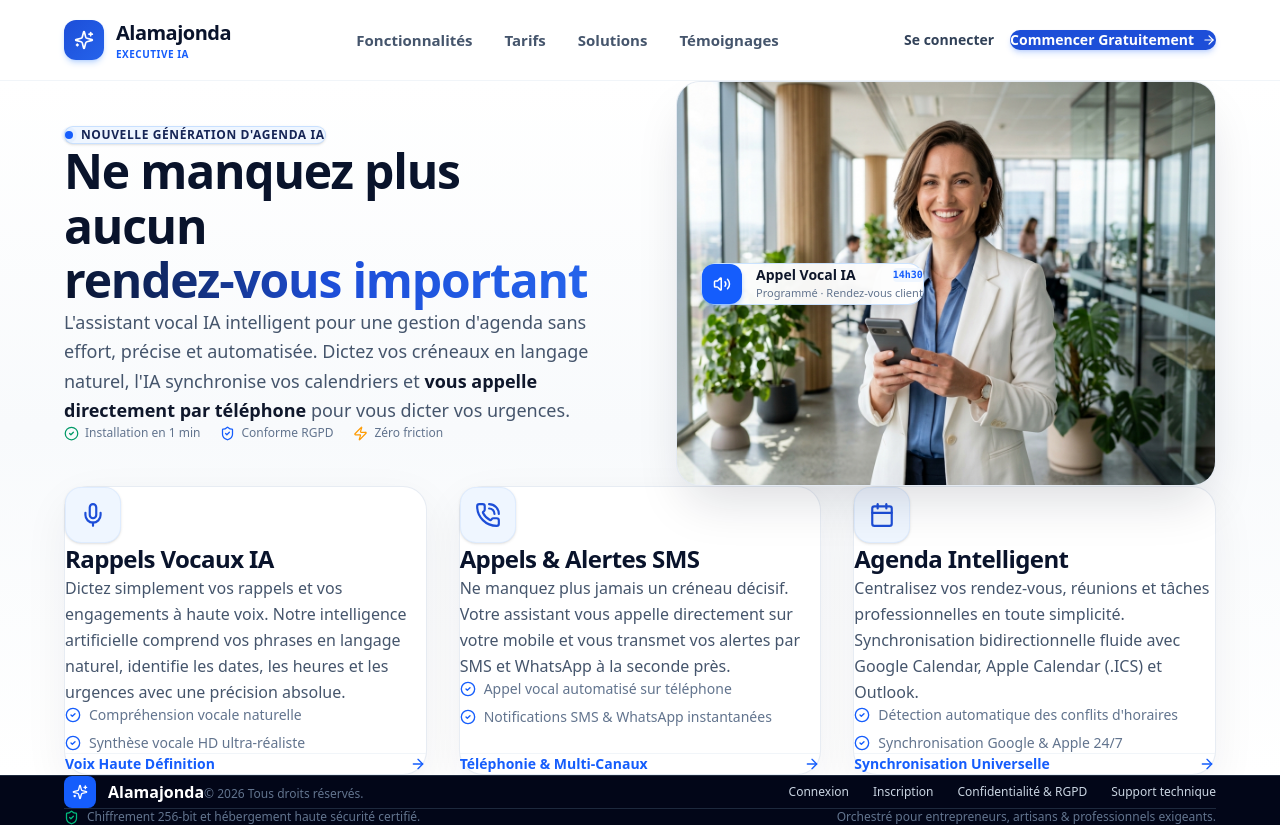
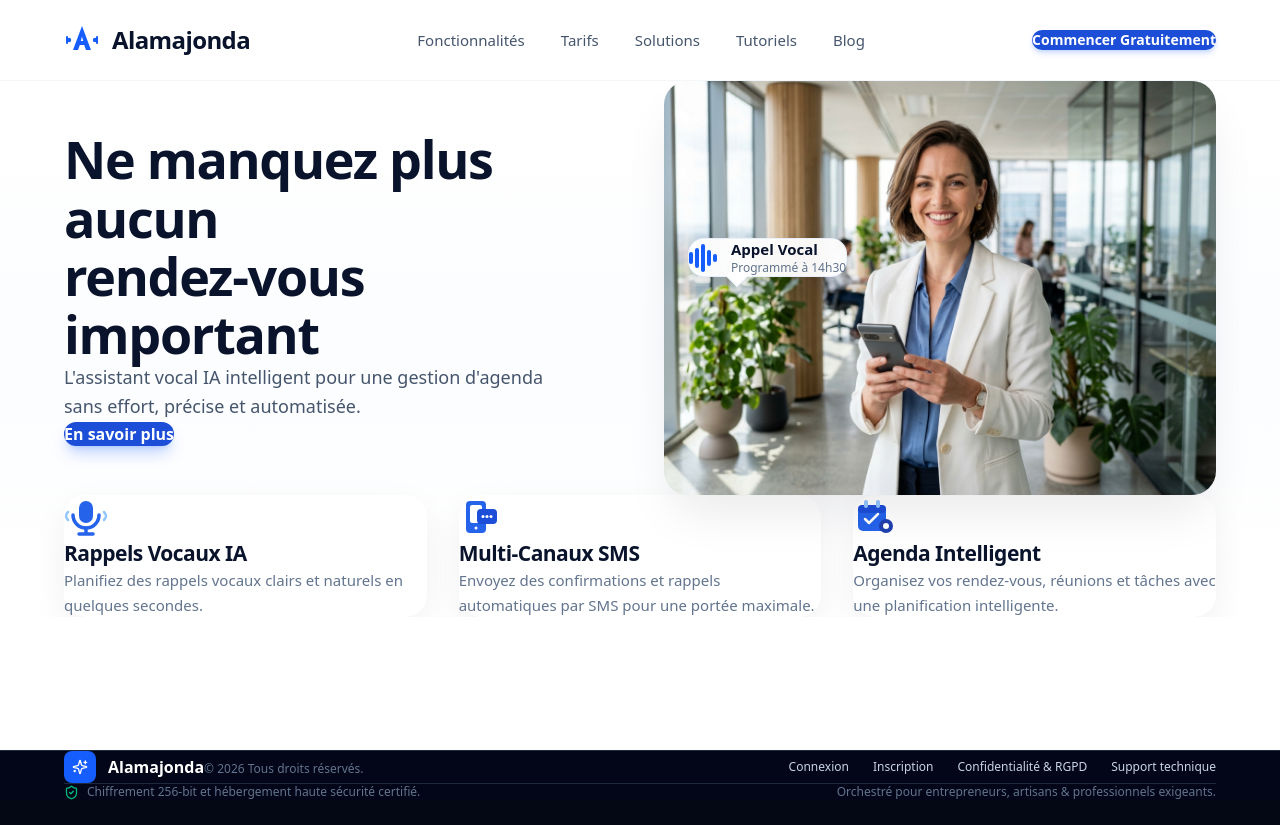
Before and after one commit to imorousalem8-sys/agenda, a Next.js app: page / in a window 1280 px wide. After the commit the page ends 800 px from the top, so only its background shows below. Built offline with nearby package versions, Linux system fonts and the light colour scheme.

Commit message:
style: replicate exact executive aesthetic with floating shadow cards, custom SVG icons, and speech bubble

```diff
--- a/components/landing/Hero.tsx
+++ b/components/landing/Hero.tsx
@@ -3,25 +3,6 @@
 import React, { useState } from "react";
 import Image from "next/image";
 import Link from "next/link";
-import {
-  Sparkles,
-  ArrowRight,
-  ShieldCheck,
-  Mic,
-  PhoneCall,
-  Calendar,
-  CheckCircle2,
-  Clock,
-  Play,
-  Pause,
-  Volume2,
-  Zap,
-  TrendingUp,
-  MessageSquare,
-  Lock,
-  ChevronRight,
-  Phone,
-} from "lucide-react";
 import { speakAIText, playAlertChime } from "@/lib/voice";
 
 export default function Hero() {
@@ -48,8 +29,8 @@ export default function Hero() {
   };
 
   return (
-    <section className="w-full bg-gradient-to-b from-white via-[#f8fafc] to-white text-slate-900 pt-8 sm:pt-12 pb-20 sm:pb-28 font-sans overflow-hidden">
-      {/* Conteneur avec marges garanties de chaque côté */}
+    <section className="w-full bg-gradient-to-b from-white via-[#fcfdff] to-white text-slate-900 pt-6 sm:pt-10 pb-16 sm:pb-24 font-sans overflow-hidden">
+      {/* Conteneur fluide et cadré */}
       <div
         className="mx-auto"
         style={{
@@ -60,94 +41,73 @@ export default function Hero() {
       >
 
         {/* =========================================================
-            1. HERO STAGE : 2 COLONNES HAUTE COUTURE
+            1. HERO STAGE : 2 COLONNES (STYLE MAQUETTE ORIGINALE)
            ========================================================= */}
-        <div className="grid grid-cols-1 lg:grid-cols-12 gap-10 lg:gap-14 items-center mb-14 sm:mb-20">
+        <div className="grid grid-cols-1 lg:grid-cols-12 gap-8 lg:gap-12 items-center mb-10 sm:mb-16">
 
-          {/* A. Colonne Gauche : Eyebrow + Grand Titre + Pitch + CTAs */}
+          {/* A. Colonne Gauche : Grand Titre + Pitch + Bouton En savoir plus */}
           <div className="lg:col-span-6 flex flex-col items-start justify-center pr-0 lg:pr-4 z-10">
 
-            {/* Eyebrow Badge Exécutif */}
-            <div className="inline-flex items-center gap-2 px-3.5 py-1.5 rounded-full bg-blue-50 border border-blue-200/80 mb-6 shadow-sm">
-              <span className="flex h-2 w-2 relative">
-                <span className="animate-ping absolute inline-flex h-full w-full rounded-full bg-blue-500 opacity-75"></span>
-                <span className="relative inline-flex rounded-full h-2 w-2 bg-blue-600"></span>
-              </span>
-              <span className="text-xs font-bold text-blue-950 uppercase tracking-wider">
-                NOUVELLE GÉNÉRATION D&apos;AGENDA IA
-              </span>
-            </div>
-
-            {/* Grand Titre (Typographie Élégante & Cadrée) */}
-            <h1 className="text-3xl sm:text-4xl lg:text-[44px] xl:text-[48px] font-black text-[#09132b] tracking-tight leading-[1.14] mb-5 text-left">
+            {/* Grand Titre Exact */}
+            <h1 className="text-4xl sm:text-5xl lg:text-[52px] font-extrabold text-[#09132b] tracking-tight leading-[1.12] mb-6 text-left">
               Ne manquez plus aucun <br className="hidden sm:inline" />
-              <span className="bg-gradient-to-r from-[#09132b] via-[#1d4ed8] to-[#2563eb] bg-clip-text text-transparent">
               rendez-vous important
-              </span>
             </h1>
 
             {/* Sous-titre Explicatif */}
-            <p className="text-base sm:text-lg text-slate-600 font-normal leading-relaxed mb-8 max-w-xl text-left">
-              L&apos;assistant vocal IA intelligent pour une gestion d&apos;agenda sans effort, précise et automatisée. Dictez vos créneaux en langage naturel, l&apos;IA synchronise vos calendriers et <strong className="text-slate-900 font-semibold">vous appelle directement par téléphone</strong> pour vous dicter vos urgences.
+            <p className="text-base sm:text-[18px] text-slate-600 font-normal leading-relaxed mb-8 max-w-lg text-left">
+              L&apos;assistant vocal IA intelligent pour une gestion d&apos;agenda sans effort, précise et automatisée.
             </p>
 
-
-            {/* Micro-Preuve Sociale */}
-            <div className="flex items-center gap-5 text-xs text-slate-500 font-medium flex-wrap">
-              <span className="flex items-center gap-1.5">
-                <CheckCircle2 size={15} className="text-emerald-600 shrink-0" />
-                Installation en 1 min
-              </span>
-              <span className="flex items-center gap-1.5">
-                <ShieldCheck size={15} className="text-blue-600 shrink-0" />
-                Conforme RGPD
-              </span>
-              <span className="flex items-center gap-1.5">
-                <Zap size={15} className="text-amber-500 shrink-0" />
-                Zéro friction
-              </span>
-            </div>
+            {/* Bouton d'action "En savoir plus" */}
+            <Link
+              href="/register"
+              className="inline-flex items-center justify-center px-8 py-3.5 rounded-xl text-base font-bold text-white bg-[#1d4ed8] hover:bg-[#1e40af] shadow-lg shadow-blue-600/25 hover:shadow-xl hover:shadow-blue-600/35 hover:-translate-y-0.5 transition-all"
+            >
+              En savoir plus
+            </Link>
 
           </div>
 
-          {/* B. Colonne Droite : Photo Haute Définition & Bulle Vocale Interactive */}
+          {/* B. Colonne Droite : Photo Femme d'Affaires & Bulle d'Appel Vocal */}
           <div className="lg:col-span-6 relative flex items-center justify-center lg:justify-end">
 
-            {/* Halo Décoratif Subtil */}
-            <div className="absolute -inset-4 bg-gradient-to-tr from-blue-100/60 via-indigo-50/40 to-transparent rounded-[2.5rem] blur-2xl -z-10" />
-
             {/* Cadre Photo Professionnel */}
-            <div className="relative w-full max-w-[540px] aspect-[4/3] rounded-3xl overflow-hidden shadow-2xl shadow-slate-900/15 border border-slate-200/80 bg-slate-100 group">
+            <div className="relative w-full max-w-[560px] aspect-[4/3] rounded-3xl overflow-hidden shadow-2xl shadow-slate-900/10 bg-slate-100 group">
               <Image
                 src="/images/hero-businesswoman.jpg"
-                alt="Femme professionnelle utilisant l'assistant vocal IA Alamajonda"
+                alt="Femme d'affaires souriante au bureau utilisant l'assistant vocal IA Alamajonda"
                 fill
                 priority
-                className="object-cover object-center group-hover:scale-105 transition-transform duration-700"
+                className="object-cover object-center group-hover:scale-102 transition-transform duration-700"
               />
 
-              {/* Bulle d'Appel Vocal Flottante (Design iOS / Haute Finition) */}
+              {/* Bulle d'Appel Vocal Flottante (Style Maquette avec pointeur) */}
               <div
                 onClick={handlePlayVoiceDemo}
-                className="absolute top-1/2 -translate-y-1/2 left-4 sm:left-6 bg-white/95 backdrop-blur-xl border border-blue-200/80 rounded-2xl p-3.5 sm:p-4 shadow-xl shadow-slate-900/10 flex items-center gap-3.5 z-20 max-w-[270px] sm:max-w-[300px] cursor-pointer hover:scale-105 transition-all"
+                className="absolute top-[38%] left-4 sm:left-6 bg-white/95 backdrop-blur-md rounded-2xl p-3.5 sm:p-4 shadow-[0_12px_30px_rgba(0,0,0,0.12)] border border-blue-100/60 flex items-center gap-3.5 z-20 max-w-[260px] sm:max-w-[280px] cursor-pointer hover:scale-105 transition-all group/bubble"
                 title="Cliquer pour écouter l'annonce vocale"
               >
-                {/* Icône Onde Sonore Bleue */}
-                <div className="w-10 h-10 rounded-xl bg-blue-600 text-white flex items-center justify-center shrink-0 shadow-md shadow-blue-500/30">
-                  {isPlayingVoice ? <Pause size={18} /> : <Volume2 size={18} />}
+                {/* Icône Ondes Sonores Bleues */}
+                <div className="flex items-center gap-0.5 text-blue-600 px-1 py-2">
+                  <span className={`w-1 bg-blue-600 rounded-full ${isPlayingVoice ? 'h-5 animate-pulse' : 'h-3'}`}></span>
+                  <span className={`w-1 bg-blue-600 rounded-full ${isPlayingVoice ? 'h-7 animate-pulse delay-75' : 'h-5'}`}></span>
+                  <span className={`w-1 bg-blue-600 rounded-full ${isPlayingVoice ? 'h-9 animate-pulse delay-150' : 'h-7'}`}></span>
+                  <span className={`w-1 bg-blue-600 rounded-full ${isPlayingVoice ? 'h-6 animate-pulse delay-100' : 'h-4'}`}></span>
+                  <span className={`w-1 bg-blue-600 rounded-full ${isPlayingVoice ? 'h-3 animate-pulse delay-200' : 'h-2'}`}></span>
                 </div>
 
                 <div className="flex-1 min-w-0">
-                  <div className="text-xs sm:text-sm font-bold text-slate-900 flex items-center justify-between">
-                    <span>Appel Vocal IA</span>
-                    <span className="text-[10px] font-mono text-blue-600 bg-blue-50 px-1.5 py-0.5 rounded font-bold">
-                      {isPlayingVoice ? "EN LECTURE" : "14h30"}
-                    </span>
+                  <div className="text-sm sm:text-[15px] font-bold text-[#09132b] leading-snug">
+                    Appel Vocal
                   </div>
-                  <div className="text-[11px] text-slate-500 font-medium truncate mt-0.5">
-                    {isPlayingVoice ? "Écoute de la voix en cours..." : "Programmé · Rendez-vous client"}
+                  <div className="text-xs text-slate-500 font-medium truncate mt-0.5">
+                    {isPlayingVoice ? "Lecture en cours..." : "Programmé à 14h30"}
                   </div>
                 </div>
+
+                {/* Petite flèche indicatrice de bulle pointant vers le téléphone */}
+                <div className="absolute -bottom-2 left-10 w-4 h-4 bg-white rotate-45 border-r border-b border-blue-100/60 -z-10"></div>
               </div>
             </div>
 
@@ -156,110 +116,81 @@ export default function Hero() {
         </div>
 
         {/* =========================================================
-            2. LES 3 GRANDS PILIERS BENTO (Cartes de Luxe & Typographie Agrandie)
+            2. LES 3 TABLEAUX FLOTTANTS STYLISÉS (Copie Conforme de la Maquette)
            ========================================================= */}
-        <div id="fonctionnalites" className="grid grid-cols-1 md:grid-cols-3 gap-6 lg:gap-8 w-full mt-4">
+        <div id="fonctionnalites" className="grid grid-cols-1 md:grid-cols-3 gap-6 lg:gap-8 w-full pt-4">
 
           {/* CARTE 1 : Rappels Vocaux IA */}
-          <div className="bg-white rounded-3xl p-8 sm:p-9 shadow-[0_15px_45px_rgba(11,21,46,0.06)] border border-slate-200/80 hover:border-blue-300 hover:shadow-[0_25px_60px_rgba(37,99,235,0.12)] transition-all duration-300 flex flex-col justify-between group">
-            <div>
-              {/* Icône Micro Stylisée */}
-              <div className="w-14 h-14 rounded-2xl bg-blue-50 border border-blue-100/80 flex items-center justify-center text-[#1d4ed8] mb-6 group-hover:scale-110 transition-transform shadow-sm">
-                <Mic size={26} />
+          <div className="bg-white rounded-2xl sm:rounded-[22px] p-7 sm:p-8 shadow-[0_12px_35px_rgba(15,23,42,0.06)] hover:shadow-[0_20px_45px_rgba(37,99,235,0.12)] hover:-translate-y-1 transition-all duration-300 flex flex-col justify-start group">
+            {/* Icône Stylisée Micro + Ondes Bleues */}
+            <div className="mb-5 text-blue-600">
+              <svg className="w-11 h-11" viewBox="0 0 44 44" fill="none" xmlns="http://www.w3.org/2000/svg">
+                <rect x="15" y="6" width="14" height="22" rx="7" fill="#2563eb"/>
+                <path d="M9 20C9 27.1797 14.8203 33 22 33C29.1797 33 35 27.1797 35 20" stroke="#2563eb" strokeWidth="3.5" strokeLinecap="round"/>
+                <path d="M22 33V39M15 39H29" stroke="#2563eb" strokeWidth="3.5" strokeLinecap="round"/>
+                {/* Ondes latérales */}
+                <path d="M4 17C4 17 2 19 2 21C2 23 4 25 4 25" stroke="#93c5fd" strokeWidth="2.5" strokeLinecap="round"/>
+                <path d="M40 17C40 17 42 19 42 21C42 23 40 25 40 25" stroke="#93c5fd" strokeWidth="2.5" strokeLinecap="round"/>
+              </svg>
             </div>
 
-              <h3 className="text-xl sm:text-2xl font-black text-[#09132b] mb-3 group-hover:text-blue-600 transition-colors tracking-tight">
+            <h3 className="text-xl sm:text-[21px] font-bold text-[#09132b] mb-3 group-hover:text-blue-600 transition-colors tracking-tight">
               Rappels Vocaux IA
             </h3>
 
-              <p className="text-base sm:text-[16px] text-slate-600 leading-relaxed font-normal mb-4">
-                Dictez simplement vos rappels et vos engagements à haute voix. Notre intelligence artificielle comprend vos phrases en langage naturel, identifie les dates, les heures et les urgences avec une précision absolue.
+            <p className="text-sm sm:text-[15px] text-slate-500 leading-relaxed font-normal">
+              Planifiez des rappels vocaux clairs et naturels en quelques secondes.
             </p>
-
-              <div className="flex flex-col gap-2 pt-2 text-sm text-slate-500 font-medium">
-                <span className="flex items-center gap-2">
-                  <CheckCircle2 size={16} className="text-blue-600 shrink-0" />
-                  Compréhension vocale naturelle
-                </span>
-                <span className="flex items-center gap-2">
-                  <CheckCircle2 size={16} className="text-blue-600 shrink-0" />
-                  Synthèse vocale HD ultra-réaliste
-                </span>
-              </div>
           </div>
 
-            <div className="mt-8 pt-5 border-t border-slate-100 flex items-center justify-between text-sm font-bold text-blue-600">
-              <span>Voix Haute Définition</span>
-              <ArrowRight size={16} className="group-hover:translate-x-1.5 transition-transform" />
-            </div>
+          {/* CARTE 2 : Multi-Canaux SMS */}
+          <div className="bg-white rounded-2xl sm:rounded-[22px] p-7 sm:p-8 shadow-[0_12px_35px_rgba(15,23,42,0.06)] hover:shadow-[0_20px_45px_rgba(37,99,235,0.12)] hover:-translate-y-1 transition-all duration-300 flex flex-col justify-start group">
+            {/* Icône Stylisée Téléphone + Bulle SMS */}
+            <div className="mb-5 text-blue-600">
+              <svg className="w-11 h-11" viewBox="0 0 44 44" fill="none" xmlns="http://www.w3.org/2000/svg">
+                <rect x="7" y="6" width="20" height="32" rx="4" fill="#2563eb"/>
+                <circle cx="17" cy="33" r="1.5" fill="white"/>
+                <rect x="11" y="10" width="12" height="18" rx="2" fill="white"/>
+                {/* Bulle SMS flottante */}
+                <rect x="18" y="14" width="20" height="15" rx="4" fill="#1d4ed8"/>
+                <circle cx="24" cy="21.5" r="1.5" fill="white"/>
+                <circle cx="28" cy="21.5" r="1.5" fill="white"/>
+                <circle cx="32" cy="21.5" r="1.5" fill="white"/>
+              </svg>
             </div>
 
-          {/* CARTE 2 : Multi-Canaux SMS & Appels */}
-          <div className="bg-white rounded-3xl p-8 sm:p-9 shadow-[0_15px_45px_rgba(11,21,46,0.06)] border border-slate-200/80 hover:border-blue-300 hover:shadow-[0_25px_60px_rgba(37,99,235,0.12)] transition-all duration-300 flex flex-col justify-between group">
-            <div>
-              {/* Icône Téléphone Stylisée */}
-              <div className="w-14 h-14 rounded-2xl bg-blue-50 border border-blue-100/80 flex items-center justify-center text-[#1d4ed8] mb-6 group-hover:scale-110 transition-transform shadow-sm">
-                <PhoneCall size={26} />
+            <h3 className="text-xl sm:text-[21px] font-bold text-[#09132b] mb-3 group-hover:text-blue-600 transition-colors tracking-tight">
+              Multi-Canaux SMS
+            </h3>
+
+            <p className="text-sm sm:text-[15px] text-slate-500 leading-relaxed font-normal">
+              Envoyez des confirmations et rappels automatiques par SMS pour une portée maximale.
+            </p>
           </div>
 
-              <h3 className="text-xl sm:text-2xl font-black text-[#09132b] mb-3 group-hover:text-blue-600 transition-colors tracking-tight">
-                Appels &amp; Alertes SMS
-              </h3>
-
-              <p className="text-base sm:text-[16px] text-slate-600 leading-relaxed font-normal mb-4">
-                Ne manquez plus jamais un créneau décisif. Votre assistant vous appelle directement sur votre mobile et vous transmet vos alertes par SMS et WhatsApp à la seconde près.
-              </p>
-
-              <div className="flex flex-col gap-2 pt-2 text-sm text-slate-500 font-medium">
-                <span className="flex items-center gap-2">
-                  <CheckCircle2 size={16} className="text-blue-600 shrink-0" />
-                  Appel vocal automatisé sur téléphone
-                </span>
-                <span className="flex items-center gap-2">
-                  <CheckCircle2 size={16} className="text-blue-600 shrink-0" />
-                  Notifications SMS &amp; WhatsApp instantanées
-                </span>
-              </div>
+          {/* CARTE 3 : Agenda Intelligent */}
+          <div className="bg-white rounded-2xl sm:rounded-[22px] p-7 sm:p-8 shadow-[0_12px_35px_rgba(15,23,42,0.06)] hover:shadow-[0_20px_45px_rgba(37,99,235,0.12)] hover:-translate-y-1 transition-all duration-300 flex flex-col justify-start group">
+            {/* Icône Stylisée Calendrier + Engrenage */}
+            <div className="mb-5 text-blue-600">
+              <svg className="w-11 h-11" viewBox="0 0 44 44" fill="none" xmlns="http://www.w3.org/2000/svg">
+                <rect x="5" y="10" width="28" height="26" rx="5" fill="#2563eb"/>
+                <rect x="5" y="10" width="28" height="8" rx="4" fill="#1d4ed8"/>
+                <rect x="11" y="5" width="4" height="8" rx="2" fill="#93c5fd"/>
+                <rect x="23" y="5" width="4" height="8" rx="2" fill="#93c5fd"/>
+                <path d="M12 24L16 28L25 19" stroke="white" strokeWidth="2.5" strokeLinecap="round" strokeLinejoin="round"/>
+                {/* Engrenage / Paramètre stylisé */}
+                <circle cx="33" cy="31" r="7" fill="#1e40af"/>
+                <circle cx="33" cy="31" r="3" fill="white"/>
+              </svg>
             </div>
 
-            <div className="mt-8 pt-5 border-t border-slate-100 flex items-center justify-between text-sm font-bold text-blue-600">
-              <span>Téléphonie &amp; Multi-Canaux</span>
-              <ArrowRight size={16} className="group-hover:translate-x-1.5 transition-transform" />
-            </div>
-          </div>
-
-          {/* CARTE 3 : Agenda Intelligent & Anti-Conflits */}
-          <div className="bg-white rounded-3xl p-8 sm:p-9 shadow-[0_15px_45px_rgba(11,21,46,0.06)] border border-slate-200/80 hover:border-blue-300 hover:shadow-[0_25px_60px_rgba(37,99,235,0.12)] transition-all duration-300 flex flex-col justify-between group">
-            <div>
-              {/* Icône Calendrier Stylisée */}
-              <div className="w-14 h-14 rounded-2xl bg-blue-50 border border-blue-100/80 flex items-center justify-center text-[#1d4ed8] mb-6 group-hover:scale-110 transition-transform shadow-sm">
-                <Calendar size={26} />
-              </div>
-
-              <h3 className="text-xl sm:text-2xl font-black text-[#09132b] mb-3 group-hover:text-blue-600 transition-colors tracking-tight">
+            <h3 className="text-xl sm:text-[21px] font-bold text-[#09132b] mb-3 group-hover:text-blue-600 transition-colors tracking-tight">
               Agenda Intelligent
             </h3>
 
-              <p className="text-base sm:text-[16px] text-slate-600 leading-relaxed font-normal mb-4">
-                Centralisez vos rendez-vous, réunions et tâches professionnelles en toute simplicité. Synchronisation bidirectionnelle fluide avec Google Calendar, Apple Calendar (.ICS) et Outlook.
+            <p className="text-sm sm:text-[15px] text-slate-500 leading-relaxed font-normal">
+              Organisez vos rendez-vous, réunions et tâches avec une planification intelligente.
             </p>
-
-              <div className="flex flex-col gap-2 pt-2 text-sm text-slate-500 font-medium">
-                <span className="flex items-center gap-2">
-                  <CheckCircle2 size={16} className="text-blue-600 shrink-0" />
-                  Détection automatique des conflits d&apos;horaires
-                </span>
-                <span className="flex items-center gap-2">
-                  <CheckCircle2 size={16} className="text-blue-600 shrink-0" />
-                  Synchronisation Google &amp; Apple 24/7
-                </span>
-              </div>
-            </div>
-
-            <div className="mt-8 pt-5 border-t border-slate-100 flex items-center justify-between text-sm font-bold text-blue-600">
-              <span>Synchronisation Universelle</span>
-              <ArrowRight size={16} className="group-hover:translate-x-1.5 transition-transform" />
-            </div>
           </div>
 
         </div>
--- a/components/landing/Navbar.tsx
+++ b/components/landing/Navbar.tsx
@@ -1,11 +1,11 @@
 "use client";
 
 import Link from "next/link";
-import { ArrowRight, Sparkles } from "lucide-react";
+import { ArrowRight } from "lucide-react";
 
 export default function Navbar() {
   return (
-    <header className="w-full bg-white/90 backdrop-blur-xl border-b border-slate-100 sticky top-0 z-50">
+    <header className="w-full bg-white/95 backdrop-blur-md sticky top-0 z-50 transition-all border-b border-slate-100/80">
       <div
         className="mx-auto"
         style={{
@@ -16,23 +16,25 @@ export default function Navbar() {
       >
         <div className="flex items-center justify-between h-20">
 
-          {/* Logo Alamajonda Exécutif */}
+          {/* Logo Alamajonda avec Icône Onde Vocale */}
           <Link href="/" className="flex items-center gap-3 group">
-            <div className="w-10 h-10 rounded-xl bg-gradient-to-br from-[#1d4ed8] to-[#2563eb] flex items-center justify-center text-white shadow-md shadow-blue-500/25 group-hover:scale-105 transition-transform">
-              <Sparkles size={20} />
+            <div className="flex items-center justify-center text-[#1d4ed8]">
+              {/* Icône A & Ondes stylisées */}
+              <svg className="w-9 h-9 text-blue-600" viewBox="0 0 36 36" fill="none" xmlns="http://www.w3.org/2000/svg">
+                <path d="M18 4L27 28H22L20.2 23H15.8L14 28H9L18 4ZM19.2 19L18 14.5L16.8 19H19.2Z" fill="currentColor"/>
+                <circle cx="5" cy="18" r="2.2" fill="currentColor"/>
+                <circle cx="31" cy="18" r="2.2" fill="currentColor"/>
+                <rect x="2" y="14" width="2" height="8" rx="1" fill="currentColor"/>
+                <rect x="32" y="14" width="2" height="8" rx="1" fill="currentColor"/>
+              </svg>
             </div>
-            <div className="flex flex-col">
-              <span className="text-xl font-black tracking-tight text-[#09132b]">
-                Alamajonda
-              </span>
-              <span className="text-[10px] font-semibold text-blue-600 tracking-wider uppercase -mt-0.5">
-                Executive IA
-              </span>
-            </div>
+            <span className="text-2xl font-extrabold tracking-tight text-[#09132b]">
+              Alamajonda
+            </span>
           </Link>
 
-          {/* Menu Central */}
-          <nav className="hidden md:flex items-center gap-8 text-[15px] font-semibold text-slate-600">
+          {/* Menu Central conforme au modèle */}
+          <nav className="hidden md:flex items-center gap-9 text-[15px] font-medium text-slate-600">
             <Link href="#fonctionnalites" className="hover:text-[#1d4ed8] transition-colors">
               Fonctionnalités
             </Link>
@@ -42,26 +44,21 @@ export default function Navbar() {
             <Link href="#solutions" className="hover:text-[#1d4ed8] transition-colors">
               Solutions
             </Link>
-            <Link href="#temoignages" className="hover:text-[#1d4ed8] transition-colors">
-              Témoignages
+            <Link href="#tutoriels" className="hover:text-[#1d4ed8] transition-colors">
+              Tutoriels
+            </Link>
+            <Link href="#blog" className="hover:text-[#1d4ed8] transition-colors">
+              Blog
             </Link>
           </nav>
 
-          {/* Actions Droite */}
+          {/* Bouton CTA Principal */}
           <div className="flex items-center gap-4">
             <Link
-              href="/login"
-              className="text-sm font-semibold text-slate-700 hover:text-[#1d4ed8] transition-colors hidden sm:inline-block px-3 py-2"
-            >
-              Se connecter
-            </Link>
-
-            <Link
               href="/register"
-              className="inline-flex items-center justify-center gap-2 px-5 sm:px-6 py-2.5 rounded-xl text-sm font-bold text-white bg-[#1d4ed8] hover:bg-[#1e40af] shadow-md shadow-blue-600/20 hover:shadow-lg hover:shadow-blue-600/30 hover:-translate-y-0.5 transition-all"
+              className="inline-flex items-center justify-center px-6 py-2.5 rounded-xl text-sm font-bold text-white bg-[#1d4ed8] hover:bg-[#1e40af] shadow-md shadow-blue-600/20 hover:shadow-lg hover:shadow-blue-600/30 hover:-translate-y-0.5 transition-all"
             >
               <span>Commencer Gratuitement</span>
-              <ArrowRight size={14} />
             </Link>
           </div>
 
```
Lines whose indentation alone changed are shown as unchanged.
